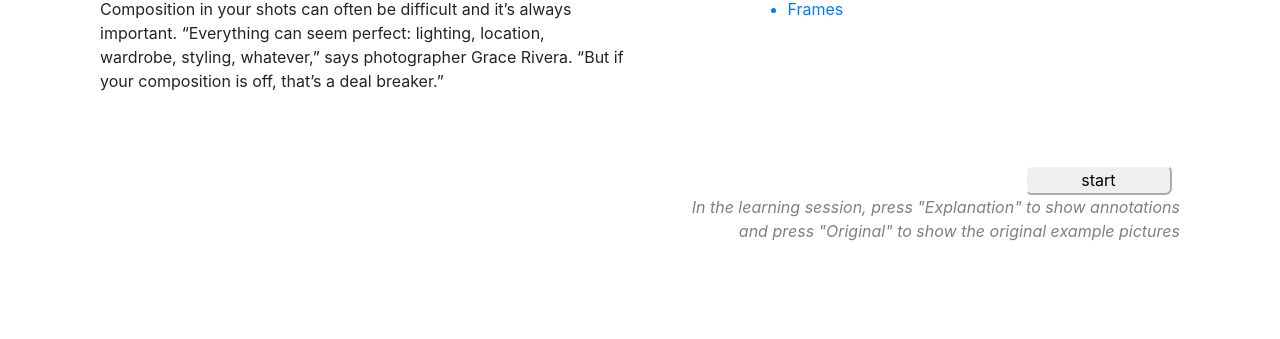
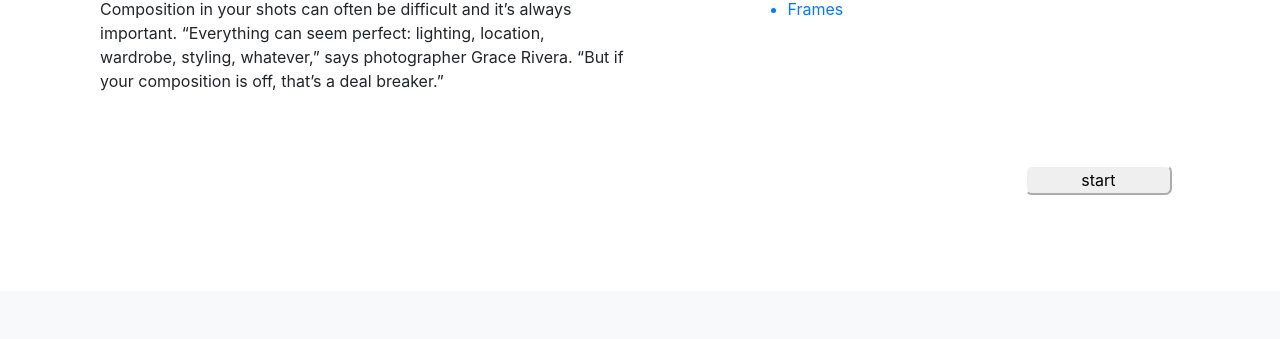
Before and after one commit to markwu372/coms4170final, a Flask app: page / in a window 1280 px wide. Shown: the part 640-979 px from the top of the page. After the commit the page ends 835 px from the top, so only its background shows below. Run offline with Flask 2, Linux system fonts and the light colour scheme; some libraries are stand-ins or nearby versions.

Commit message:
Move 'explanation' to learning page

```diff
--- a/templates/homepage.html
+++ b/templates/homepage.html
@@ -18,11 +18,6 @@
         border-radius: 5pt;
         width: 110pt;
 
-    }
-    .home-exp{
-        font-style: italic;
-        color: gray;
-        text-align: right;
     }
 </style>
 <script>
@@ -67,13 +62,6 @@
                 </form>
             </div>
         </div>
-
-        <div class="row">
-            <div class="col-md-12 home-exp">
-                In the learning session, press "Explanation" to show annotations <br>
-                and press "Original" to show the original example pictures
-            </div>
-        </div>
         <br>
         <br>
         <br>
```
Also changed, not shown: templates/lessons.html (+12 -1 lines).
